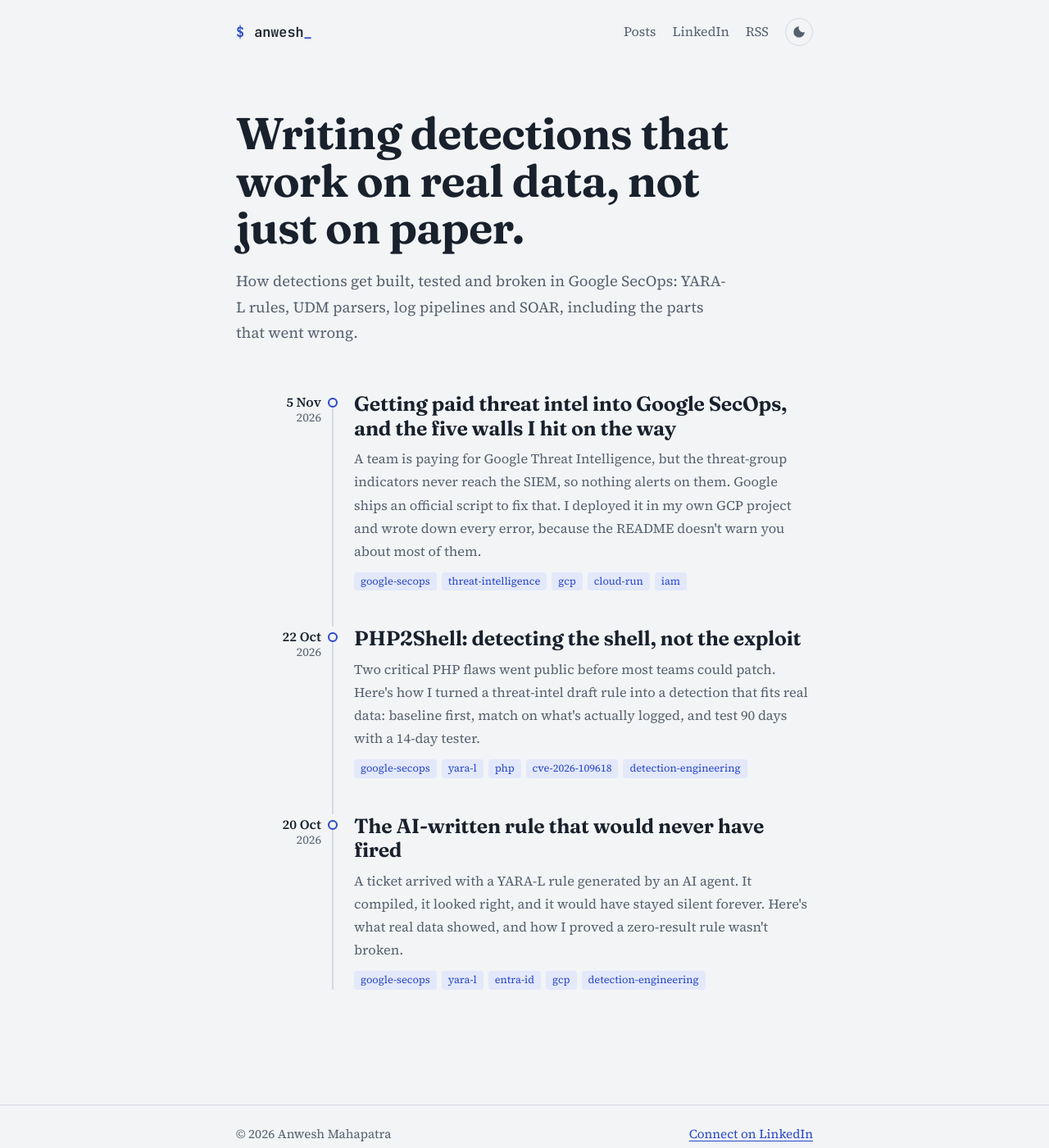
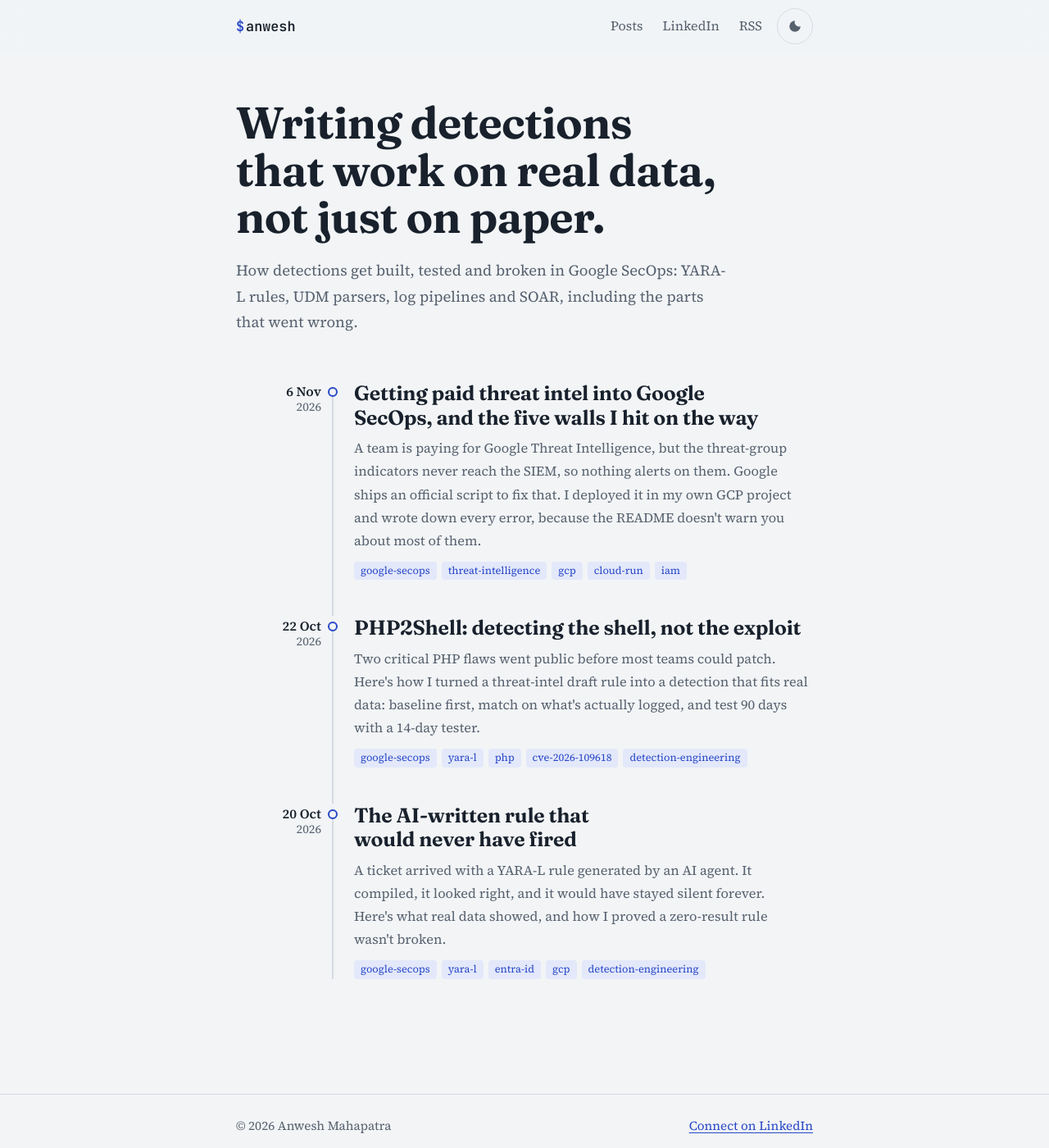
Before and after one commit to Anwesh-Mahapatra/Anwesh-Mahapatra.github.io, a Jekyll site: the page built from index.html, in a window 1280 px wide and 1400 px high. Shown: the whole window at 82% size. Built offline with Jekyll 4.4.1, drawn with Linux system fonts in a browser that asks for light colours.

Commit message:
Make the blog mobile-first: fluid type, touch targets, scroll extras
- Fluid font sizes and spacing with clamp(), balanced headings
- Safe-area insets for notched phones, theme-color for the browser bar
- 44px tap targets in the header, footer and lightbox controls
- Sticky header that tucks away while reading and returns on scroll up
- Reading progress bar on posts and a back-to-top button
- Code blocks and screenshots use the full width on small screens;
  copy button no longer covers the first line of code
- Swipe down to close an enlarged image on touch screens
- Post dates shown in IST so late-night posts get the right day

Co-Authored-By: Claude Opus 5.5 <noreply@anthropic.com>
Claude-Session: https://claude.ai/code/session_01S8QU2JnzT4TARrX2pEJSB2

```diff
--- a/_config.yml
+++ b/_config.yml
@@ -6,6 +6,7 @@ description: >-
 author: Anwesh Mahapatra
 url: "https://anwesh-mahapatra.github.io"
 baseurl: ""
+timezone: Asia/Kolkata
 
 github_username: Anwesh-Mahapatra
 linkedin_url: "https://www.linkedin.com/in/anwesh-mahapatra/"
--- a/_layouts/default.html
+++ b/_layouts/default.html
@@ -2,7 +2,9 @@
 <html lang="en">
 <head>
   <meta charset="utf-8">
-  <meta name="viewport" content="width=device-width, initial-scale=1">
+  <meta name="viewport" content="width=device-width, initial-scale=1, viewport-fit=cover">
+  <meta name="theme-color" content="#F2F4F6" media="(prefers-color-scheme: light)">
+  <meta name="theme-color" content="#10151C" media="(prefers-color-scheme: dark)">
   <script>
     (function () {
       try {
@@ -20,6 +22,7 @@
   <link rel="stylesheet" href="{{ '/assets/css/style.css' | relative_url }}?v={{ site.time | date: '%s' }}">
 </head>
 <body>
+  <div class="progress" aria-hidden="true"></div>
   <a class="skip" href="#content">Skip to content</a>
   <header class="site-header">
     <div class="shell header-inner">
@@ -47,6 +50,9 @@
       <a href="{{ site.linkedin_url }}" rel="me noopener">Connect on LinkedIn</a>
     </div>
   </footer>
+  <button class="to-top" type="button" aria-label="Back to top" hidden>
+    <svg viewBox="0 0 24 24" width="20" height="20" aria-hidden="true"><path d="M12 5l-7 7m7-7l7 7M12 5v14" fill="none" stroke="currentColor" stroke-width="2" stroke-linecap="round" stroke-linejoin="round"/></svg>
+  </button>
   <script src="{{ '/assets/js/site.js' | relative_url }}?v={{ site.time | date: '%s' }}" defer></script>
 </body>
 </html>
--- a/assets/css/style.css
+++ b/assets/css/style.css
@@ -49,13 +49,14 @@
 
 /* ---------- Base ---------- */
 *, *::before, *::after { box-sizing: border-box; }
-html { -webkit-text-size-adjust: 100%; }
+html { -webkit-text-size-adjust: 100%; scroll-padding-top: 76px; }
+@media (prefers-reduced-motion: no-preference) { html { scroll-behavior: smooth; } }
 body {
   margin: 0;
   background: var(--paper);
   color: var(--ink);
   font-family: var(--serif);
-  font-size: 1.125rem;
+  font-size: clamp(1.0625rem, 1rem + 0.3vw, 1.125rem);
   line-height: 1.72;
   font-optical-sizing: auto;
 }
@@ -64,25 +65,48 @@ a:hover { text-decoration-thickness: 2px; }
 :focus-visible { outline: 2px solid var(--cobalt); outline-offset: 3px; border-radius: 3px; }
 img { max-width: 100%; height: auto; }
 
-.shell { max-width: var(--shell); margin: 0 auto; padding: 0 16px; }
+.shell {
+  --gutter: max(16px, env(safe-area-inset-left), env(safe-area-inset-right));
+  max-width: calc(var(--shell) + 2 * var(--gutter) - 32px);
+  margin: 0 auto; padding: 0 var(--gutter);
+}
+h1, h2, h3, .post-title, .event-body h2 { text-wrap: balance; }
+p, li { text-wrap: pretty; }
+.post-body { overflow-wrap: break-word; }
 .skip { position: absolute; left: -999px; }
 .skip:focus { left: 16px; top: 8px; background: var(--raised); padding: 6px 10px; z-index: 10; }
 
 /* ---------- Header / footer ---------- */
+.site-header {
+  position: sticky; top: 0; z-index: 50;
+  background: color-mix(in srgb, var(--paper) 86%, transparent);
+  -webkit-backdrop-filter: saturate(1.4) blur(12px); backdrop-filter: saturate(1.4) blur(12px);
+  border-bottom: 1px solid transparent;
+  transition: transform 0.32s cubic-bezier(0.2, 0.8, 0.2, 1), border-color 0.2s ease;
+}
+.site-header.is-scrolled { border-bottom-color: var(--rule); }
+.site-header.is-hidden { transform: translateY(-101%); }
 .header-inner {
   display: flex; align-items: center; justify-content: space-between;
-  gap: 16px; flex-wrap: wrap; padding-top: 22px; padding-bottom: 22px;
+  gap: 8px 16px; flex-wrap: wrap;
+  padding-top: max(10px, env(safe-area-inset-top)); padding-bottom: 10px;
 }
-.brand { font-family: var(--mono); font-weight: 600; font-size: 1.05rem; color: var(--ink); text-decoration: none; }
+.brand {
+  display: inline-flex; align-items: center; min-height: 44px;
+  font-family: var(--mono); font-weight: 600; font-size: 1.05rem; color: var(--ink); text-decoration: none;
+}
 .brand .prompt { color: var(--cobalt); margin-right: 2px; }
 .cursor { color: var(--cobalt); animation: blink 1.1s steps(1) infinite; }
 @keyframes blink { 50% { opacity: 0; } }
 
-.nav { display: flex; align-items: center; gap: 20px; font-size: 1rem; }
-.nav a { color: var(--muted); text-decoration: none; }
+.nav { display: flex; align-items: center; gap: 4px 12px; font-size: 1rem; }
+.nav a {
+  display: inline-flex; align-items: center; min-height: 44px; padding: 0 6px;
+  color: var(--muted); text-decoration: none;
+}
 .nav a:hover { color: var(--ink); text-decoration: underline; }
 .theme-toggle {
-  display: inline-grid; place-items: center; width: 34px; height: 34px;
+  display: inline-grid; place-items: center; width: 44px; height: 44px;
   border: 1px solid var(--rule); border-radius: 50%;
   background: transparent; color: var(--muted); cursor: pointer;
 }
@@ -90,12 +114,14 @@ img { max-width: 100%; height: auto; }
 
 .site-footer { margin-top: 96px; border-top: 1px solid var(--rule); }
 .footer-inner {
-  display: flex; justify-content: space-between; flex-wrap: wrap; gap: 12px;
-  padding-top: 22px; padding-bottom: 36px; font-size: 0.95rem; color: var(--muted);
+  display: flex; justify-content: space-between; align-items: center; flex-wrap: wrap; gap: 4px 12px;
+  padding-top: 16px; padding-bottom: max(32px, calc(env(safe-area-inset-bottom) + 16px));
+  font-size: 0.95rem; color: var(--muted);
 }
+.footer-inner a { display: inline-flex; align-items: center; min-height: 44px; }
 
 /* ---------- Home ---------- */
-.intro { padding: 56px 0 40px; max-width: 38rem; }
+.intro { padding: clamp(32px, 7vw, 56px) 0 clamp(24px, 5vw, 40px); max-width: 38rem; }
 .intro h1 {
   font-family: var(--display); font-weight: 650;
   font-size: clamp(2.1rem, 6.2vw, 3.4rem); line-height: 1.06;
@@ -124,7 +150,7 @@ img { max-width: 100%; height: auto; }
 .event-year { display: block; color: var(--muted); font-size: 0.9rem; }
 .event-body { padding-left: 12px; }
 .event-body h2 {
-  font-family: var(--display); font-weight: 650; font-size: 1.55rem;
+  font-family: var(--display); font-weight: 650; font-size: clamp(1.3rem, 1.1rem + 1vw, 1.55rem);
   line-height: 1.2; margin: 0 0 8px; letter-spacing: -0.01em;
 }
 .event-body h2 a { color: var(--ink); text-decoration: none; }
@@ -148,22 +174,23 @@ img { max-width: 100%; height: auto; }
 }
 
 /* ---------- Post ---------- */
-.post-header { padding: 48px 0 12px; }
+.post-header { padding: clamp(28px, 6vw, 48px) 0 12px; }
 .post-meta { display: flex; gap: 16px; flex-wrap: wrap; color: var(--muted); font-size: 0.95rem; margin: 0 0 14px; }
 .post-title {
   font-family: var(--display); font-weight: 650;
   font-size: clamp(2rem, 5.6vw, 3rem); line-height: 1.1;
   letter-spacing: -0.015em; margin: 0 0 18px;
 }
-.post-summary { color: var(--muted); font-size: 1.2rem; line-height: 1.55; margin: 0 0 18px; max-width: var(--measure); }
+.post-summary { color: var(--muted); font-size: clamp(1.08rem, 1rem + 0.5vw, 1.2rem); line-height: 1.55; margin: 0 0 18px; max-width: var(--measure); }
 
 .post-body { max-width: var(--measure); }
 .post-body h2 {
-  font-family: var(--display); font-weight: 650; font-size: 1.6rem;
-  line-height: 1.25; margin: 56px 0 14px; letter-spacing: -0.01em;
+  font-family: var(--display); font-weight: 650; font-size: clamp(1.35rem, 1.1rem + 1.2vw, 1.6rem);
+  line-height: 1.25; margin: clamp(40px, 8vw, 56px) 0 14px; letter-spacing: -0.01em;
+  scroll-margin-top: 80px;
 }
 .post-body h3 { font-family: var(--display); font-weight: 500; font-size: 1.25rem; margin: 36px 0 10px; }
-.heading-link { margin-left: 10px; color: var(--rule); text-decoration: none; font-weight: 400; }
+.heading-link { margin-left: 4px; padding: 0 6px; color: var(--rule); text-decoration: none; font-weight: 400; }
 h2:hover .heading-link, h3:hover .heading-link, .heading-link:focus { color: var(--muted); }
 .post-body li { margin-bottom: 6px; }
 .post-body li::marker { color: var(--muted); }
@@ -186,10 +213,10 @@ h2:hover .heading-link, h3:hover .heading-link, .heading-link:focus { color: var
   cursor: zoom-in;
   transition: transform 0.25s cubic-bezier(0.2, 0.8, 0.2, 1), box-shadow 0.25s ease;
 }
-.post-body img.zoomable:hover {
+@media (hover: hover) { .post-body img.zoomable:hover {
   transform: translateY(-2px);
   box-shadow: 0 2px 4px rgba(16, 21, 28, 0.08), 0 16px 36px -14px rgba(16, 21, 28, 0.35);
-}
+} }
 .post-body img.zoomable:focus-visible { outline: 2px solid var(--cobalt); outline-offset: 4px; }
 .post-body img + em {
   display: block; margin-top: 10px;
@@ -206,7 +233,7 @@ h2:hover .heading-link, h3:hover .heading-link, .heading-link:focus { color: var
   cursor: zoom-out;
 }
 .lightbox-img {
-  position: fixed; transform-origin: 0 0; cursor: zoom-out;
+  position: fixed; transform-origin: 0 0; cursor: zoom-out; touch-action: none;
   border-radius: 6px; background: #10151C;
   box-shadow: 0 30px 80px -20px rgba(0, 0, 0, 0.7);
   will-change: transform;
@@ -214,14 +241,14 @@ h2:hover .heading-link, h3:hover .heading-link, .heading-link:focus { color: var
 .lightbox-bar {
   position: absolute; left: 0; right: 0; bottom: 0;
   display: flex; align-items: center; gap: 18px;
-  padding: 14px clamp(12px, 3vw, 40px) 18px;
+  padding: 14px max(clamp(12px, 3vw, 40px), env(safe-area-inset-right)) max(18px, env(safe-area-inset-bottom)) max(clamp(12px, 3vw, 40px), env(safe-area-inset-left));
   color: #DCE3EC; font-size: 0.95rem; line-height: 1.4;
 }
 .lightbox-caption { margin: 0; flex: 1; min-width: 0; color: #C2CBD6; }
-.lightbox-full { color: #A9BBFF; white-space: nowrap; }
+.lightbox-full { color: #A9BBFF; white-space: nowrap; display: inline-flex; align-items: center; min-height: 44px; }
 .lightbox-close {
   font: 500 0.9rem/1 var(--serif); color: #DCE3EC; cursor: pointer; white-space: nowrap;
-  padding: 8px 12px; border-radius: 6px;
+  min-height: 44px; padding: 8px 14px; border-radius: 6px;
   background: rgba(255, 255, 255, 0.08); border: 1px solid rgba(255, 255, 255, 0.18);
 }
 .lightbox-close:hover { background: rgba(255, 255, 255, 0.16); }
@@ -263,6 +290,7 @@ code {
   overflow-wrap: anywhere;
 }
 pre {
+  -webkit-overflow-scrolling: touch; overscroll-behavior-x: contain;
   background: var(--pre-bg); color: var(--pre-ink);
   padding: 18px 20px; border-radius: 8px; overflow-x: auto;
   border: 1px solid var(--rule);
@@ -278,6 +306,8 @@ div.highlighter-rouge, .post-body > pre { margin: 24px 0; }
   border: 1px solid rgba(255, 255, 255, 0.16); border-radius: 5px;
 }
 .copy-btn:hover { background: rgba(255, 255, 255, 0.16); }
+@media (pointer: coarse) { .copy-btn { padding: 10px 14px; top: 6px; right: 6px; background: #222B36; } }
+@media (max-width: 560px) { .post-body .has-copy pre { padding-top: 52px; } }
 .copy-btn.is-done { color: #9FE0B8; border-color: #9FE0B8; }
 
 /* Rouge tokens: code blocks stay dark in both themes */
@@ -287,6 +317,36 @@ div.highlighter-rouge, .post-body > pre { margin: 24px 0; }
 .highlight .nf, .highlight .na, .highlight .nt, .highlight .nb { color: #9DB8FF; }
 .highlight .m, .highlight .mi, .highlight .mf { color: #E7C77F; }
 
+/* ---------- Reading progress + back to top ---------- */
+.progress {
+  position: fixed; top: 0; left: 0; right: 0; height: 3px; z-index: 60;
+  background: var(--cobalt); transform: scaleX(0); transform-origin: 0 50%;
+  pointer-events: none;
+}
+.to-top {
+  position: fixed; z-index: 40;
+  right: max(16px, env(safe-area-inset-right)); bottom: max(16px, calc(env(safe-area-inset-bottom) + 8px));
+  width: 48px; height: 48px; border-radius: 50%; display: grid; place-items: center;
+  color: var(--ink); background: var(--raised); border: 1px solid var(--rule); cursor: pointer;
+  box-shadow: 0 8px 24px -10px rgba(16, 21, 28, 0.4);
+  opacity: 0; transform: translateY(12px) scale(0.9);
+  transition: opacity 0.25s ease, transform 0.3s cubic-bezier(0.2, 0.8, 0.2, 1);
+}
+.to-top.is-visible { opacity: 1; transform: none; }
+.to-top[hidden] { display: none; }
+
+/* ---------- Small screens: let code and screenshots use the full width ---------- */
+@media (max-width: 560px) {
+  .post-body div.highlighter-rouge, .post-body > pre { margin-left: calc(-1 * var(--gutter)); margin-right: calc(-1 * var(--gutter)); }
+  .post-body pre { border-radius: 0; border-left: 0; border-right: 0; padding: 16px var(--gutter); font-size: 0.8rem; }
+  .post-body img {
+    width: calc(100% + 2 * var(--gutter)); max-width: none;
+    margin-left: calc(-1 * var(--gutter));
+    border-radius: 0; border-left: 0; border-right: 0;
+  }
+  .post-body table { font-size: 0.88rem; }
+}
+
 /* ---------- Pages ---------- */
 .page { padding-top: 56px; }
 .page h1 { font-family: var(--display); font-weight: 650; font-size: 2.4rem; margin: 0 0 12px; }
@@ -294,4 +354,6 @@ div.highlighter-rouge, .post-body > pre { margin: 24px 0; }
 @media (prefers-reduced-motion: reduce) {
   .cursor { animation: none; }
   .post-body img.zoomable, .post-body img.zoomable:hover { transition: none; transform: none; }
+  .site-header, .to-top { transition: none; }
+  html { scroll-behavior: auto; }
 }
--- a/assets/js/site.js
+++ b/assets/js/site.js
@@ -8,11 +8,66 @@
     if (set) return set;
     return window.matchMedia && window.matchMedia("(prefers-color-scheme: dark)").matches ? "dark" : "light";
   }
+  // Keep the phone's browser bar the same colour as the page.
+  function syncThemeColor() {
+    var bg = getComputedStyle(document.body).backgroundColor;
+    document.querySelectorAll('meta[name="theme-color"]').forEach(function (m) { m.setAttribute("content", bg); });
+  }
   if (toggle) {
     toggle.addEventListener("click", function () {
       var next = currentTheme() === "dark" ? "light" : "dark";
       root.setAttribute("data-theme", next);
       try { localStorage.setItem("theme", next); } catch (e) {}
+      syncThemeColor();
+    });
+  }
+  if (root.hasAttribute("data-theme")) syncThemeColor();
+
+  // Scroll-driven extras, all updated in one animation frame per scroll:
+  // the header tucks away while reading down and comes back on the way up,
+  // a thin bar shows reading progress on posts, and a back-to-top button
+  // appears once the reader is well into a long page.
+  var header = document.querySelector(".site-header");
+  var progress = document.querySelector(".progress");
+  var toTop = document.querySelector(".to-top");
+  var article = document.querySelector(".post");
+  var lastY = window.scrollY, ticking = false;
+  var reduce = window.matchMedia && window.matchMedia("(prefers-reduced-motion: reduce)").matches;
+  if (toTop) toTop.hidden = false;
+
+  function onScroll() {
+    ticking = false;
+    var y = window.scrollY;
+    var dy = y - lastY;
+    if (header) {
+      header.classList.toggle("is-scrolled", y > 4);
+      var busy = document.body.style.overflow === "hidden" || header.contains(document.activeElement);
+      if (y < 80 || busy) header.classList.remove("is-hidden");
+      else if (dy > 6) header.classList.add("is-hidden");
+      else if (dy < -6) header.classList.remove("is-hidden");
+    }
+    if (progress) {
+      var p = 0;
+      if (article) {
+        var r = article.getBoundingClientRect();
+        var span = r.height - window.innerHeight;
+        p = span > 0 ? Math.min(1, Math.max(0, -r.top / span)) : 1;
+      }
+      progress.style.transform = "scaleX(" + p + ")";
+    }
+    if (toTop) toTop.classList.toggle("is-visible", y > window.innerHeight * 1.5);
+    lastY = y;
+  }
+  window.addEventListener("scroll", function () {
+    if (!ticking) { ticking = true; requestAnimationFrame(onScroll); }
+  }, { passive: true });
+  window.addEventListener("resize", onScroll, { passive: true });
+  onScroll();
+  if (toTop) {
+    toTop.addEventListener("click", function () {
+      window.scrollTo({ top: 0, behavior: reduce ? "auto" : "smooth" });
+      var skip = document.querySelector(".brand");
+      if (skip) skip.focus({ preventScroll: true });
     });
   }
 
@@ -162,8 +217,61 @@
         if (e.key === "Enter" || e.key === " ") { e.preventDefault(); show(img); }
       });
     });
+    // On phones: drag the picture down to dismiss it, like a photo app.
+    var drag = null;
+    bigImg.addEventListener("pointerdown", function (e) {
+      if (e.pointerType === "mouse" || !open) return;
+      drag = { y: e.clientY, dy: 0, id: e.pointerId };
+      bigImg.setPointerCapture(e.pointerId);
+    });
+    bigImg.addEventListener("pointermove", function (e) {
+      if (!drag || e.pointerId !== drag.id) return;
+      drag.dy = Math.max(0, e.clientY - drag.y);
+      bigImg.style.transform = "translateY(" + drag.dy + "px)";
+      backdrop.style.opacity = String(Math.max(0.25, 1 - drag.dy / 400));
+    });
+    function endDrag(e) {
+      if (!drag || e.pointerId !== drag.id) return;
+      var dy = drag.dy; drag = null;
+      backdrop.style.opacity = "";
+      if (dy > 90) {
+        dragDismiss(dy);
+      } else {
+        bigImg.style.transform = "";
+        if (dy > 4) bigImg.animate([{ transform: "translateY(" + dy + "px)" }, { transform: "none" }],
+          { duration: 220, easing: EASE });
+        else hide();
+      }
+    }
+    bigImg.addEventListener("pointerup", endDrag);
+    bigImg.addEventListener("pointercancel", endDrag);
+
+    function dragDismiss(dy) {
+      if (!open) return;
+      var img = open; open = null;
+      bar.animate([{ opacity: 1 }, { opacity: 0 }], { duration: 140, fill: "both" });
+      backdrop.animate([{ opacity: 0.7 }, { opacity: 0 }], { duration: 220, easing: "ease-in", fill: "both" });
+      bigImg.style.transform = "";
+      var a = bigImg.animate(
+        [{ transform: "translateY(" + dy + "px)", opacity: 1 }, { transform: "translateY(" + (dy + 120) + "px)", opacity: 0 }],
+        { duration: 220, easing: "ease-in", fill: "both" });
+      a.onfinish = function () {
+        box.hidden = true;
+        img.style.visibility = "";
+        lockScroll(false);
+        [bigImg, backdrop, bar].forEach(function (el) {
+          el.getAnimations().forEach(function (an) { an.cancel(); });
+        });
+        img.focus({ preventScroll: true });
+      };
+    }
+
     backdrop.addEventListener("click", hide);
-    bigImg.addEventListener("click", hide);
+    bigImg.addEventListener("click", function (e) {
+      // touch taps are handled by the drag logic above
+      if (e.pointerType && e.pointerType !== "mouse") return;
+      hide();
+    });
     closeBtn.addEventListener("click", hide);
     document.addEventListener("keydown", function (e) {
       if (!open) return;
```
